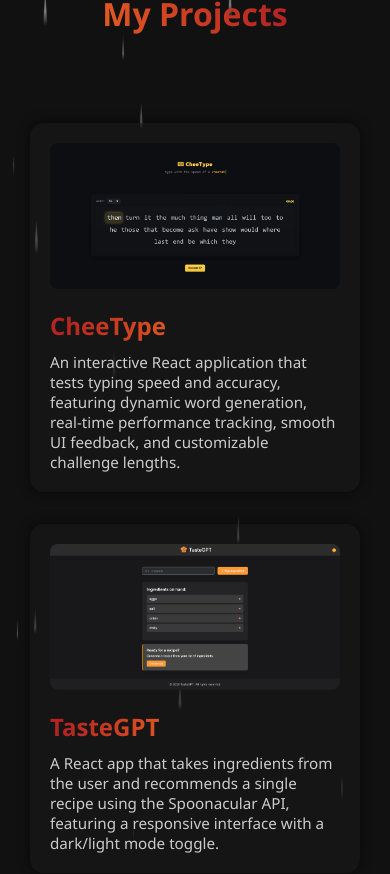
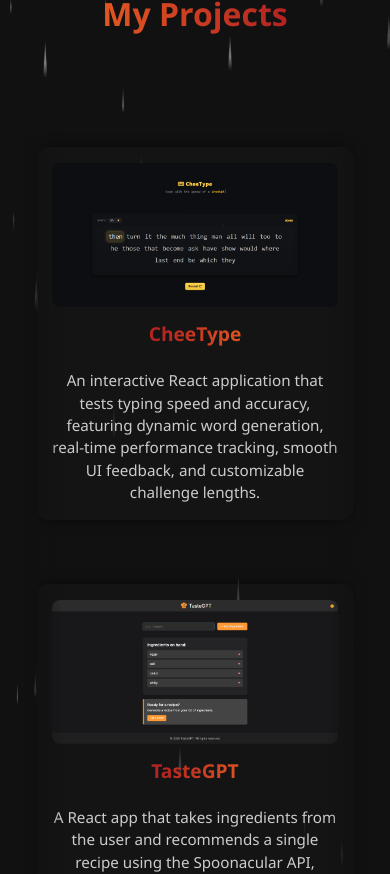
Before and after one commit to Pranjal-Sahu21/portfolio-website, a React (Vite) app: page / in a window 390 px wide. Shown: the part 2660-3534 px from the top of the page. Built offline with nearby package versions, Linux system fonts and the light colour scheme.

Commit message:
Chnaged the projects section to a 3d marquee for tablets and laptops

```diff
--- a/src/Projects.jsx
+++ b/src/Projects.jsx
@@ -1,6 +1,5 @@
 import "./style.css";
-import { motion, useInView } from "framer-motion";
-import { useRef } from "react";
+import { motion } from "framer-motion";
 
 import cheeType from "../assets/cheetype.png";
 import tasteGpt from "../assets/tastegpt.png";
@@ -8,103 +7,101 @@
 import plannix from "../assets/plannix.png";
 import greenTech from "../assets/greentech.png";
 
-const cardVariants = (direction) => {
-  const isMobile = window.innerWidth <= 768;
-  const offset = isMobile ? 150 : 400;
-
-  return {
-    hidden: { opacity: 0, x: direction === "left" ? -offset : offset },
-    visible: {
-      opacity: 1,
-      x: 0,
-      transition: {
-        type: "spring",
-        stiffness: 60,
-        damping: 25,
-        mass: 1,
-        opacity: { duration: 0.8, ease: "easeInOut" },
-      },
-    },
-  };
-};
-
 export default function Projects() {
-  const headingRef = useRef(null);
-  const isInView = useInView(headingRef, { once: true, amount: 0.3 });
-
   const projects = [
     {
       title: "CheeType",
-      desc: "An interactive React application that tests typing speed and accuracy, featuring dynamic word generation, real-time performance tracking, smooth UI feedback, and customizable challenge lengths.",
       img: cheeType,
       link: "https://cheetype.netlify.app/",
+      desc: "An interactive React application that tests typing speed and accuracy, featuring dynamic word generation, real-time performance tracking, smooth UI feedback, and customizable challenge lengths.",
     },
     {
       title: "TasteGPT",
-      desc: "A React app that takes ingredients from the user and recommends a single recipe using the Spoonacular API, featuring a responsive interface with a dark/light mode toggle.",
       img: tasteGpt,
       link: "https://tastegpt.netlify.app/",
+      desc: "A React app that takes ingredients from the user and recommends a single recipe using the Spoonacular API, featuring a responsive interface with a dark/light mode toggle.",
     },
     {
       title: "SkyLune",
-      desc: "A clean, user-friendly weather app that delivers current conditions and a 4-day forecast. Focused on simplicity, performance, and clear presentation of essential information.",
       img: skyLune,
       link: "https://skylune.netlify.app/",
+      desc: "A clean, user-friendly weather app that delivers current conditions and a 4-day forecast. Focused on simplicity, performance, and clear presentation of essential information.",
     },
     {
       title: "Plannix",
-      desc: "A clean and user-friendly to-do list application with a minimalist interface. The app is fully responsive and uses local storage to ensure tasks persist across sessions without requiring a backend.",
       img: plannix,
       link: "https://plannix.netlify.app/",
+      desc: "A clean and user-friendly to-do list application with a minimalist interface. The app is fully responsive and uses local storage to ensure tasks persist across sessions without requiring a backend.",
     },
     {
       title: "GreenTech",
-      desc: "My first project, built only with HTML and CSS, to practice Flexbox and responsive web design.",
       img: greenTech,
       link: "https://greentechnologies.netlify.app/",
+      desc: "My first project, built only with HTML and CSS, to practice Flexbox and responsive web design.",
     },
   ];
 
+  const marqueeProjects = [...projects, ...projects];
+
   return (
     <section id="projects" className="section projects-section">
-      <motion.h1
-        ref={headingRef}
-        initial={{ opacity: 0, y: 50 }}
-        animate={isInView ? { opacity: 1, y: 0 } : { opacity: 0, y: 50 }}
-        transition={{
-          type: "spring",
-          stiffness: 100,
-          damping: 20,
-          duration: 0.8,
-        }}
-        className="heading"
+      <h1 className="heading">My Projects</h1>
+
+      <motion.div
+        className="marquee-wrapper"
+        initial={window.innerWidth > 768 ? { rotate: 2 } : undefined}
+        whileInView={window.innerWidth > 768 ? { rotate: -5 } : undefined}
+        viewport={{ once: true, amount: 0.3 }}
+        transition={
+          window.innerWidth > 768
+            ? { duration: 0.6, ease: "easeOut" }
+            : undefined
+        }
       >
-        My Projects
-      </motion.h1>
-      <div className="projects">
-        {projects.map((p, index) => {
-          const ref = useRef(null);
-          const isInView = useInView(ref, { once: true, amount: 0.1 });
+        <motion.div
+          className="marquee desktop-marquee"
+          animate={{ x: ["-50%", "0%"] }}
+          transition={{
+            repeat: Infinity,
+            ease: "linear",
+            duration: window.innerWidth <= 1024 ? 20 : 40,
+          }}
+        >
+          {marqueeProjects.map((p, i) => (
+            <a
+              href={p.link}
+              key={i}
+              target="_blank"
+              rel="noopener noreferrer"
+              className="project-card-3d"
+            >
+              <img src={p.img} alt={p.title} />
+              <h2 className="project-title">{p.title}</h2>
+              <p className="project-desc">{p.desc}</p>
+            </a>
+          ))}
+        </motion.div>
 
-          return (
+        <div className="mobile-cards">
+          {projects.map((p, i) => (
             <motion.a
               href={p.link}
+              key={i}
               target="_blank"
               rel="noopener noreferrer"
-              key={p.title}
-              ref={ref}
-              className="project-card card-vibe"
-              variants={cardVariants(index % 2 === 0 ? "left" : "right")}
-              initial="hidden"
-              animate={isInView ? "visible" : "hidden"}
+              className="project-card"
+              initial={{ opacity: 0, y: 50 }}
+              whileInView={{ opacity: 1, y: 0 }}
+              viewport={{ once: true, amount: 0.3 }}
+              transition={{ duration: 0.6, delay: i * 0.1 }}
             >
-              <img src={p.img} alt={p.title} className="project-img" />
+              <img src={p.img} alt={p.title} />
               <h2 className="project-title">{p.title}</h2>
               <p className="project-desc">{p.desc}</p>
             </motion.a>
-          );
-        })}
-      </div>
+          ))}
+        </div>
+      </motion.div>
     </section>
   );
 }
--- a/src/style.css
+++ b/src/style.css
@@ -212,6 +212,7 @@
 }
 
 .project-card {
+  text-align: center;
   background: var(--card-bg);
   border-radius: 10px;
   padding: 20px;
@@ -242,7 +243,8 @@
 
 .project-desc {
   color: var(--muted-text);
-  font-size: 0.95rem;
+  font-size: 1rem;
+  margin-top: 12px;
 }
 
 .project-img {
@@ -555,11 +557,6 @@
   perspective: 800px;
   position: relative;
   overflow: hidden;
-}
-
-.card-vibe:hover {
-  box-shadow: 0 20px 35px rgba(0, 0, 0, 0.6), 0 0 18px 3px var(--primary),
-    0 0 30px 8px rgba(226, 88, 34, 0.5);
 }
 
 .card-vibe::before {
@@ -980,7 +977,6 @@
 .contact-card button:active {
   transform: scale(0.95) translateY(2px);
   box-shadow: 0 0 8px rgba(226, 88, 34, 0.6), inset 0 0 6px rgba(0, 0, 0, 0.6);
-  background: linear-gradient(90deg, var(--accent), var(--primary));
 }
 
 .contact-card textarea {
@@ -1006,11 +1002,6 @@
 body {
   background-size: cover !important;
   background-attachment: fixed !important;
-}
-
-.contact-section form:hover {
-  box-shadow: 0 20px 35px rgba(0, 0, 0, 0.6), 0 0 18px 3px var(--primary),
-    0 0 30px 8px rgba(226, 88, 34, 0.5);
 }
 
 ::selection {
@@ -1404,3 +1395,143 @@
   top: 0;
   z-index: 1000;
 }
+
+.marquee-wrapper {
+  width: 100%;
+  overflow: hidden;
+  perspective: 1500px;
+  margin-top: 3rem;
+  position: relative;
+  transform: rotate(-5deg);
+}
+
+.marquee-wrapper::before,
+.marquee-wrapper::after {
+  content: "";
+  position: absolute;
+  top: 0;
+  width: 12%;
+  height: 100%;
+  z-index: 2;
+  pointer-events: none;
+}
+
+.marquee-wrapper::before {
+  left: 0;
+  background: linear-gradient(
+    to right,
+    rgba(17, 17, 17, 1),
+    rgba(17, 17, 17, 0)
+  );
+}
+
+.marquee-wrapper::after {
+  right: 0;
+  background: linear-gradient(
+    to left,
+    rgba(17, 17, 17, 1),
+    rgba(17, 17, 17, 0)
+  );
+}
+
+.marquee {
+  display: flex;
+  width: max-content;
+  gap: 1rem;
+}
+
+.project-card-3d {
+  flex: 0 0 80%;
+  max-width: 500px;
+  height: auto;
+  aspect-ratio: 5/4;
+  background: rgba(24, 24, 24, 0.9);
+  border-radius: 1rem;
+  padding: 1rem;
+  text-align: center;
+  color: white;
+  transform: rotateY(40deg) rotateX(15deg);
+  box-shadow: 0 10px 30px rgba(0, 0, 0, 0.4);
+  transition: transform 0.3s ease;
+}
+
+@media (max-width: 768px) {
+  .project-card-3d {
+    flex: 0 0 90%;
+  }
+}
+
+@media (max-width: 480px) {
+  .project-card-3d {
+    flex: 0 0 100%;
+  }
+}
+
+.project-card-3d img {
+  width: 100%;
+  object-fit: cover;
+  border-radius: 0.5rem;
+}
+
+.project-card-3d h2 {
+  margin-top: 1rem;
+  font-size: 1.4rem;
+}
+
+.desktop-marquee {
+  display: flex;
+  gap: 1rem;
+}
+
+.mobile-cards {
+  display: none;
+  flex-direction: column;
+  gap: 1.5rem;
+  align-items: center;
+}
+
+@media (max-width: 768px) {
+  .desktop-marquee {
+    display: none;
+  }
+
+  .marquee-wrapper {
+    transform: rotate(0);
+  }
+
+  .mobile-cards {
+    display: flex;
+    flex-direction: column;
+    align-items: center;
+    gap: 4rem;
+    padding: 1rem;
+  }
+
+  .mobile-cards .project-card {
+    width: 100%;
+    max-width: 400px;
+    transform: none;
+    padding: 1rem;
+  }
+
+  .mobile-cards img {
+    width: 100%;
+    height: auto;
+    border-radius: 0.5rem;
+    object-fit: cover;
+  }
+
+  .mobile-cards h2 {
+    font-size: 1.2rem;
+    margin-top: 0.5rem;
+    word-break: break-word;
+    text-align: center;
+  }
+
+  .mobile-cards p {
+    font-size: 0.95rem;
+    line-height: 1.4rem;
+    word-break: break-word;
+    text-align: center;
+  }
+}
```
